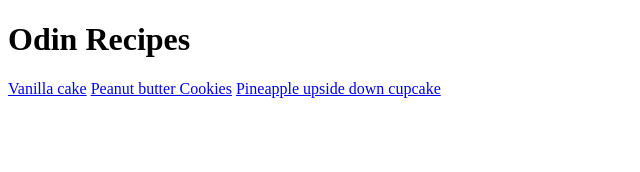
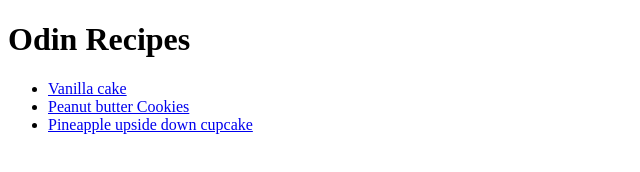
Before and after one commit to mansko10/odin-recipes, a plain HTML site: page index.html in a window 1280 px wide. Shown: the whole page, without its empty margins (0-640 px from the left). Drawn offline with Linux system fonts and the light colour scheme.

Commit message:
Made list out of links to recipes in index.html

```diff
--- a/index.html
+++ b/index.html
@@ -9,8 +9,14 @@
 <body>
     <h1>Odin Recipes</h1>
 
-    <a href="recipes/vanilla-cake.html">Vanilla cake</a>
-    <a href="recipes/peanut-butter-cookie.html">Peanut butter Cookies</a>
-    <a href="recipes/Pineapple-upside-down-cupcake.html">Pineapple upside down cupcake</a>
+
+    <ul>
+        <li><a href="recipes/vanilla-cake.html">Vanilla cake</a></li>
+        <li><a href="recipes/peanut-butter-cookie.html">Peanut butter Cookies</a></li>
+        <li><a href="recipes/Pineapple-upside-down-cupcake.html">Pineapple upside down cupcake</a></li>
+    </ul>
+
+
+
 </body>
 </html>
```
